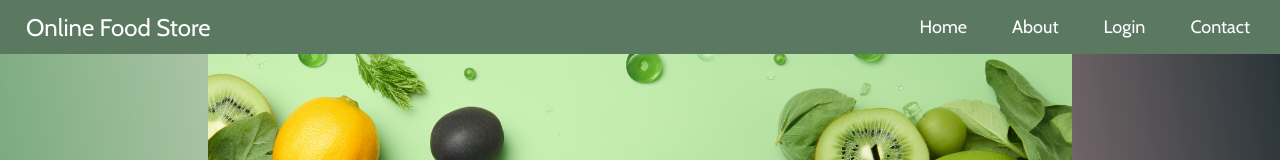
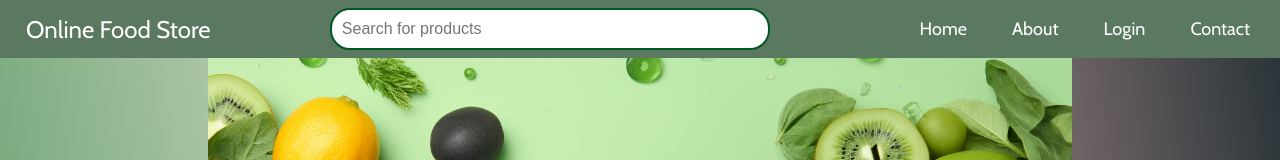
Before and after one commit to conniely04/CMPE131G4Online-Food-Store, a React (Create React App) app: page / in a window 1280 px wide. Shown: the top 160 px of the page. Built offline with nearby package versions, Linux system fonts and the light colour scheme.

Commit message:
search bar

```diff
--- a/src/Components/Header.jsx
+++ b/src/Components/Header.jsx
@@ -13,6 +13,13 @@ export default function Header() {
       <Link to="/" className="logo">
         Online Food Store
       </Link>
+      <div className="search-bar">
+        <input
+          type="text"
+          placeholder="Search for products"
+          onKeyDown={handleSearch}
+        />
+      </div>
       <ul>
         <CustomLink to="/">Home</CustomLink>
         <CustomLink to="/About">About</CustomLink>
@@ -34,3 +41,10 @@ function CustomLink({ to, children, ...props }) {
     </li>
   );
 }
+
+const handleSearch = (e) => {
+  if (e.key === "Enter") {
+    // Redirect or trigger a search action here
+    console.log("Performing search for:", e.target.value);
+  }
+};
```
